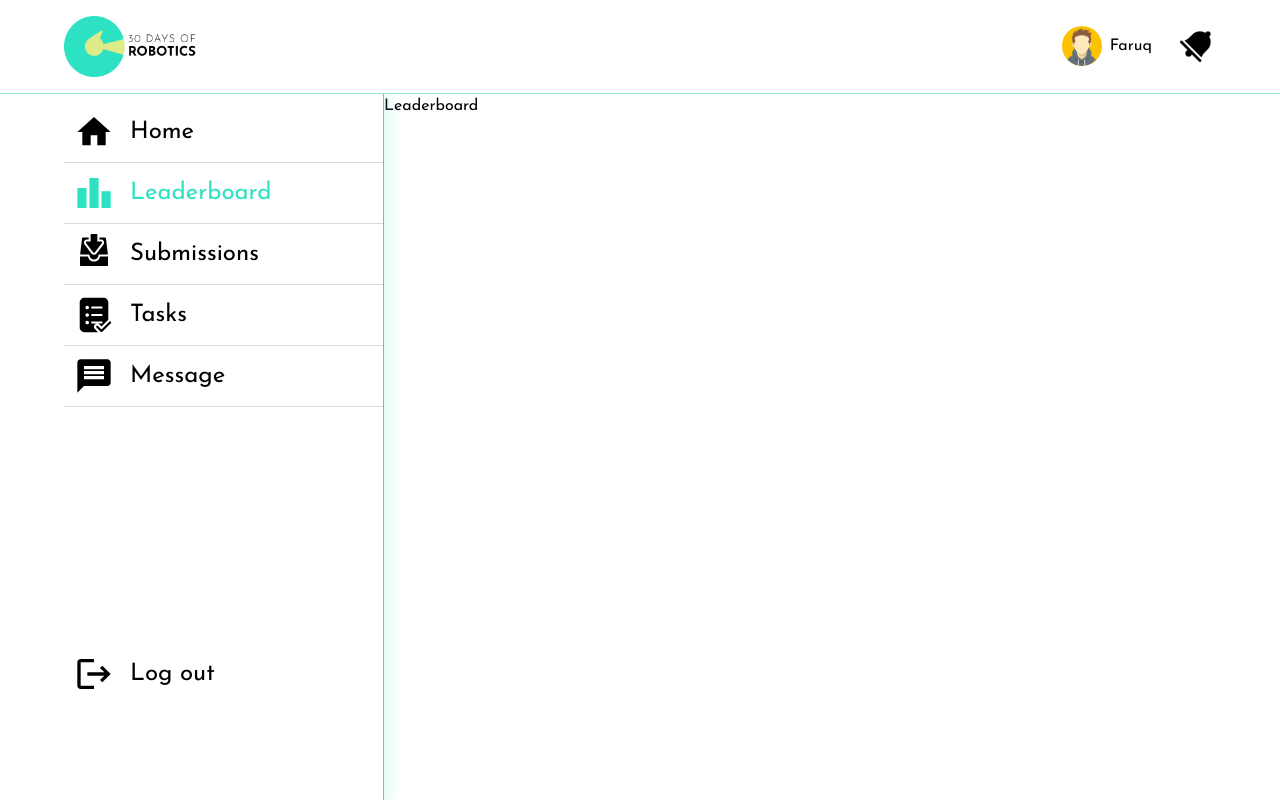
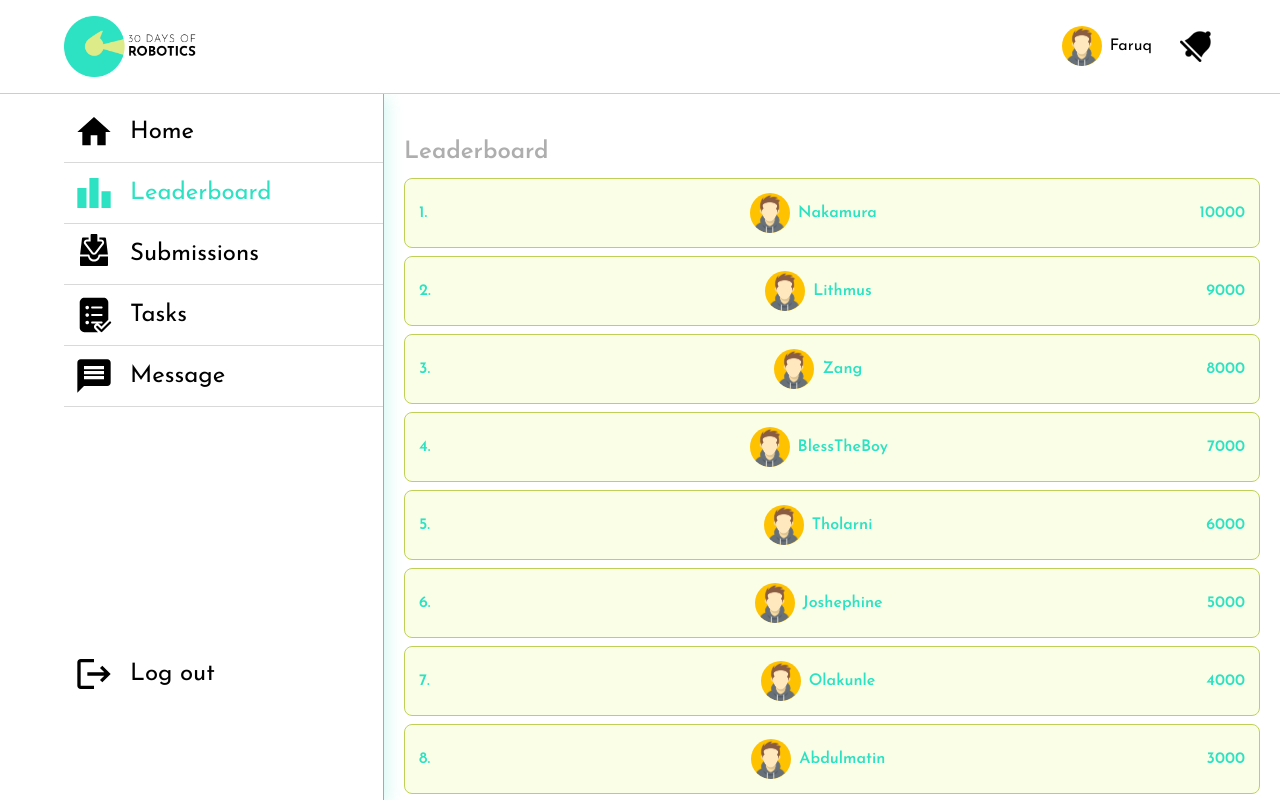
Before and after one commit to matincodes/30_days_of_robotics, a Next.js app in the folder frontend/: page /leaderboard in a window 1280 px wide. Built offline with nearby package versions, Linux system fonts and the light colour scheme.

Commit message:
Leaderboard page

```diff
--- a/frontend/components/Leaderboard.tsx
+++ b/frontend/components/Leaderboard.tsx
@@ -4,6 +4,7 @@ import { default as DivImage } from "./Image";
 type Props = {
   variant: "list" | "scroll";
   className?: string;
+  title?: boolean;
 };
 /* use `interface` if exporting so that consumers can extend */
 
@@ -62,7 +63,7 @@ const getLeaderboard = () => {
   ];
 };
 
-const Leaderboard = ({ variant, className }: Props) => {
+const Leaderboard = ({ variant, className, title = true }: Props) => {
   const leaderboard = getLeaderboard();
 
   if (!leaderboard || leaderboard.length === 0) {
@@ -80,9 +81,11 @@ const Leaderboard = ({ variant, className }: Props) => {
 
   return (
     <div className={className}>
-      <h2 className="font-semibold text-2xl text-[#AEAEAE] py-[10px] px-3 lg:px-5">
-        Leaderboard
-      </h2>
+      {title && (
+        <h2 className="font-semibold text-2xl text-[#AEAEAE] py-[10px] px-3 lg:px-5">
+          Leaderboard
+        </h2>
+      )}
       {variant === "list" ? (
         <div className="grid gap-2 px-[10px] lg:px-5">
           {leaderboard.map((player, index) => (
--- a/frontend/pages/index.tsx
+++ b/frontend/pages/index.tsx
@@ -22,7 +22,7 @@ export default function Home() {
           Home
         </h2>
         <Leaderboard variant="scroll" className="mb-4 lg:mb-6" />
-        <Tasks variant="grid" />
+        <Tasks variant="list" />
       </Layout>
     </>
   );
--- a/frontend/pages/leaderboard.tsx
+++ b/frontend/pages/leaderboard.tsx
@@ -1,6 +1,7 @@
 import Head from "next/head";
 import Layout from "../components/Layout";
 import useIsAuth from "../utils/hooks/useIsAuth";
+import { default as LeaderboardComponent } from "../components/Leaderboard";
 
 export default function Leaderboard() {
   const [loading, FullLoadingSpinner] = useIsAuth();
@@ -12,7 +13,9 @@ export default function Leaderboard() {
       <Head>
         <title>30 Days of Robotics | Leaderboard</title>
       </Head>
-      <Layout>Leaderboard </Layout>
+      <Layout className="py-4 lg:py-8">
+        <LeaderboardComponent variant="list" className="mb-4 lg:mb-6" />
+      </Layout>
     </>
   );
 }
```
